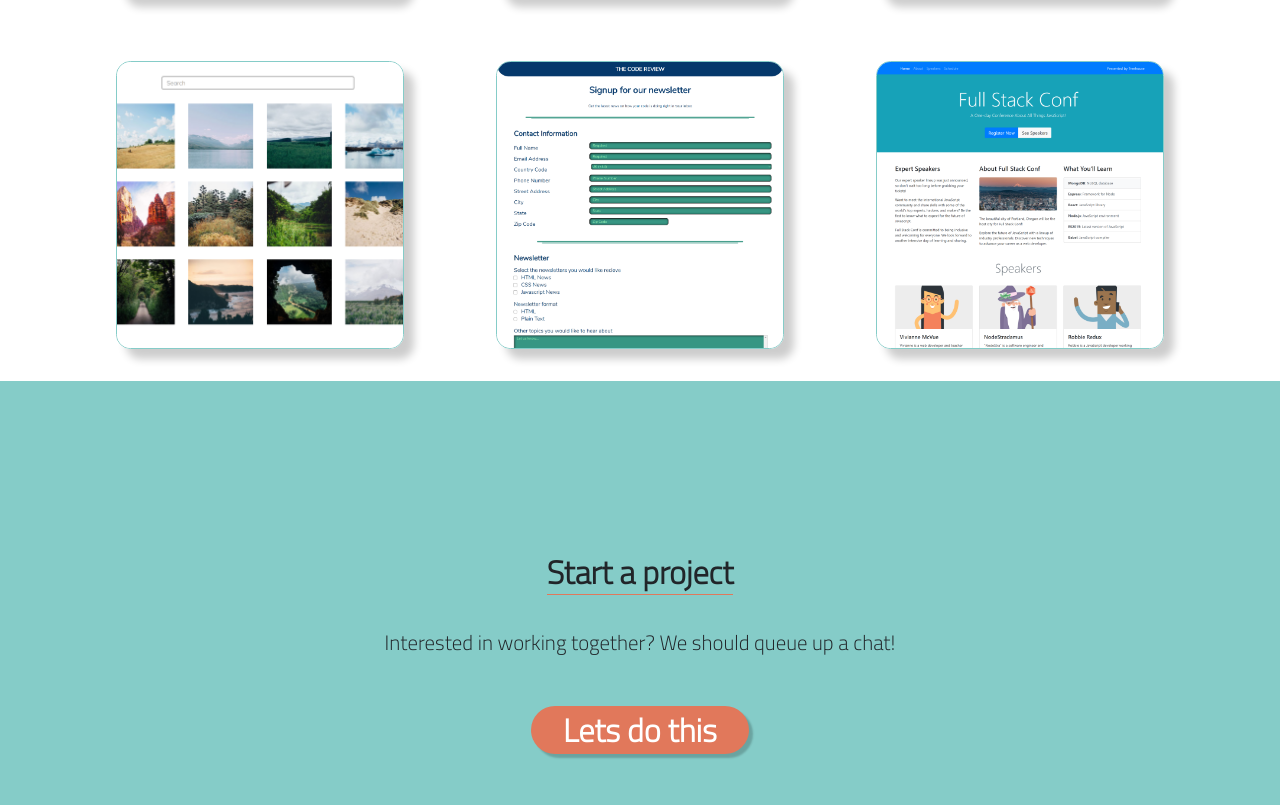
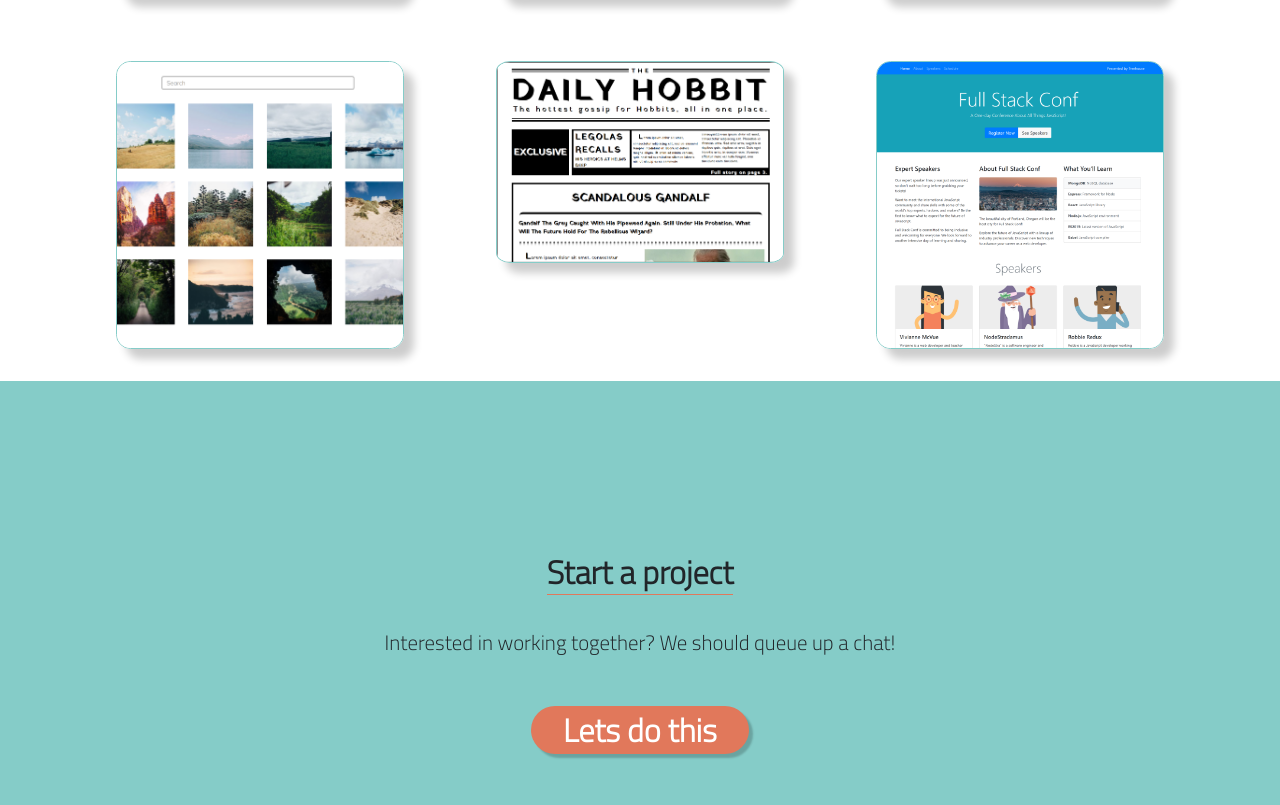
Before and after one commit to robinwatts96/portfolio, a plain HTML site: page index.html in a window 1280 px wide. Shown: the part 2062-2867 px from the top of the page. Drawn offline with nearby package versions, Linux system fonts and the light colour scheme.

Commit message:
Photo added

```diff
--- a/index.html
+++ b/index.html
@@ -120,7 +120,7 @@
           <img id="interactive-photo-gallery" src="images/portfolio/interactive-photo-gallery.png" alt="Interactive photo gallery image">
         </div>
         <div id="the-daily-hobbit-div" class="col-xs-12 col-md-6 col-lg-4 column project" data-title="The Daily Hobbit">
-          <img id="online-registration-form" src="images/portfolio/online-registration-form.png" alt="The Daily Hobbit image">
+          <img id="online-registration-form" src="images/portfolio/the-daily-hobbit.png" alt="The Daily Hobbit image">
         </div>
         <div id="full-stack-conf-div" class="col-xs-12 col-md-6 col-lg-4 column project bs" data-title="Full Stack Conf">
           <img id="full-stack-conf" src="images/portfolio/full-stack-conf.png" alt="Full stack conf image">
```
Also changed, not shown: images/portfolio/the-daily-hobbit.png (added).
